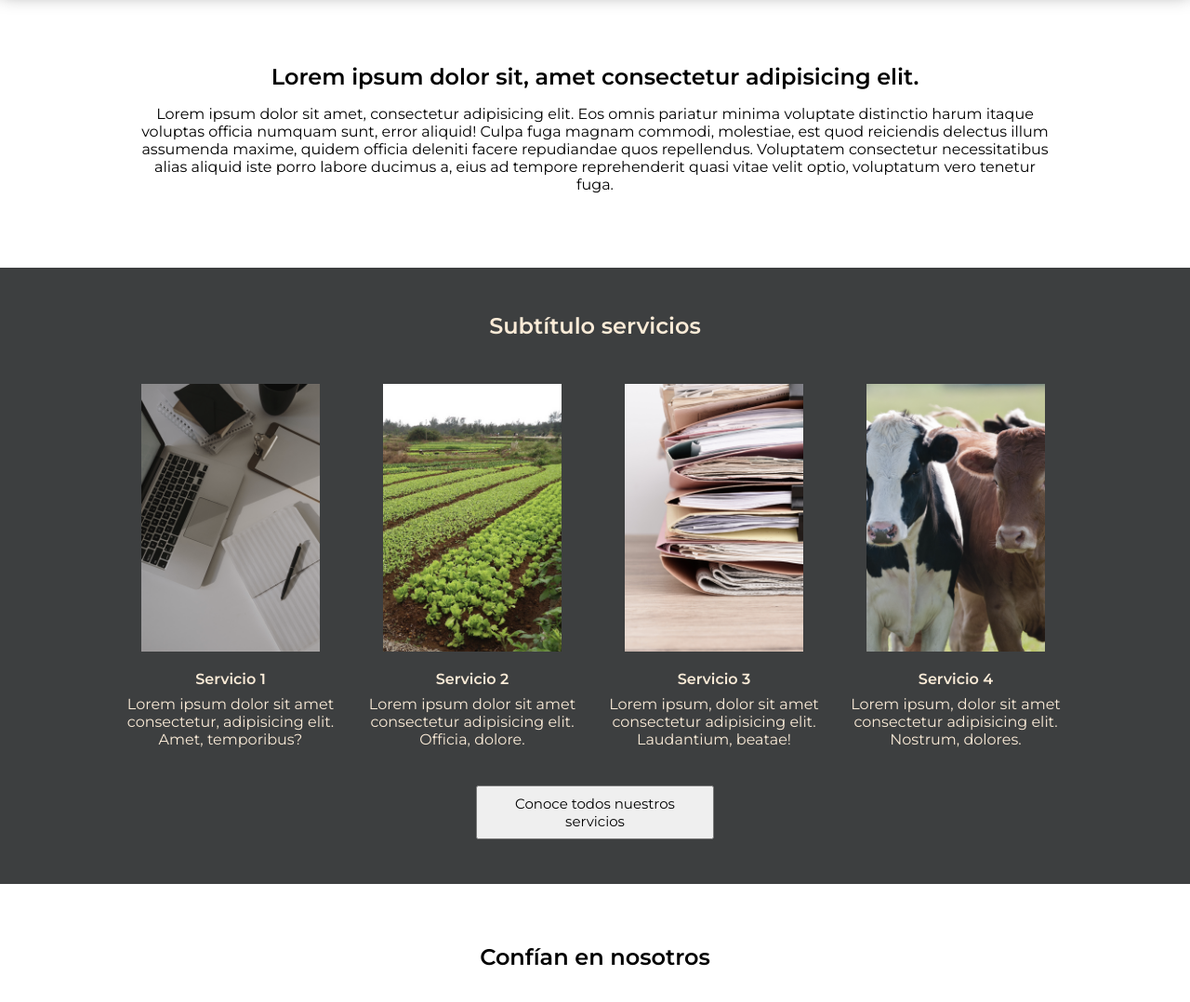
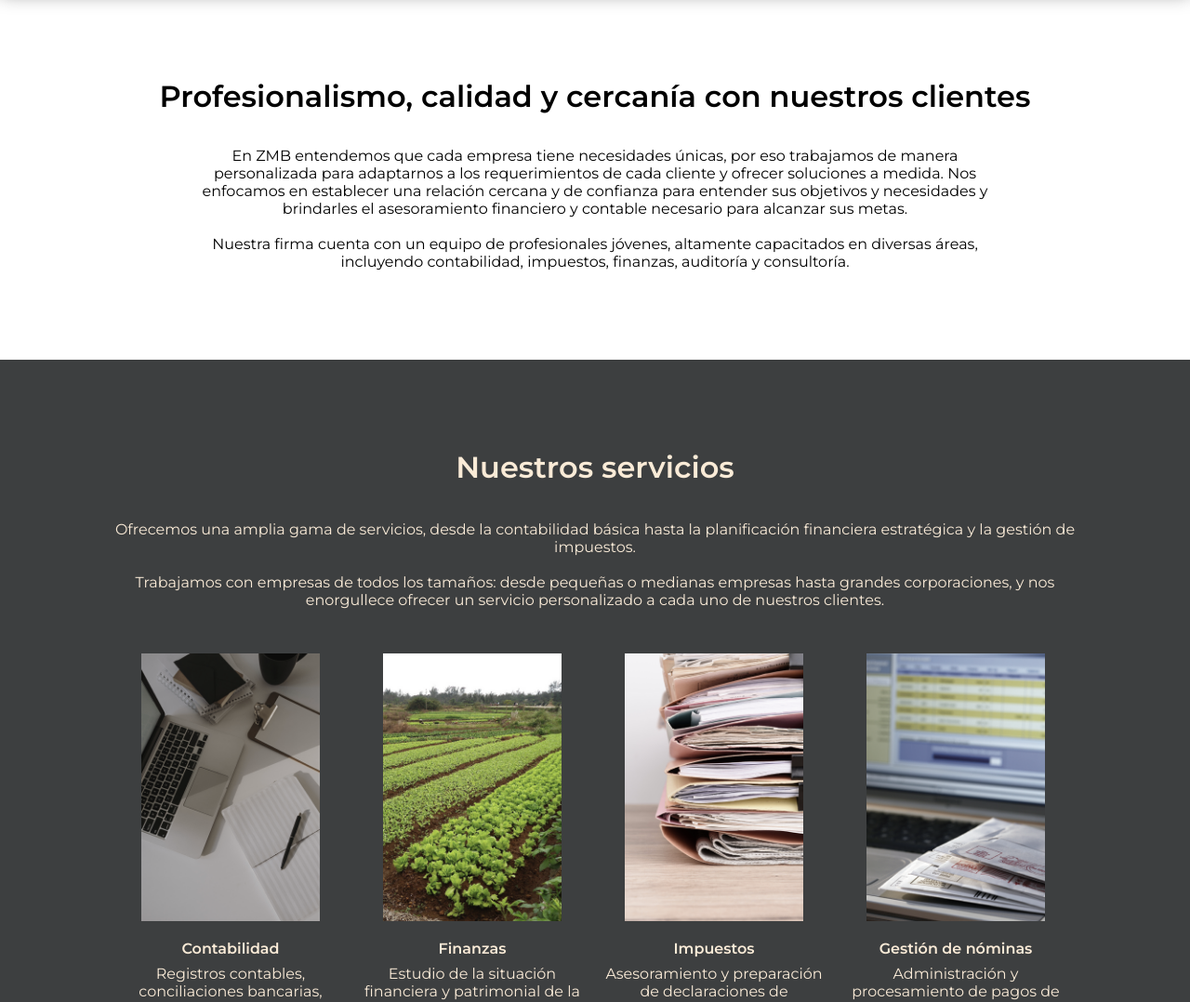
Before and after one commit to mzitovanni/preentrega2-zito, a plain HTML site: page index.html in a window 1280 px wide. Shown: the part 654-1732 px from the top of the page at 93% size. Drawn offline with Linux system fonts and the light colour scheme.

Commit message:
Agregué contenido real a Index

```diff
--- a/css/estilos.css
+++ b/css/estilos.css
@@ -153,8 +153,8 @@ fb8500 - naranja
     background-color: #3d3f40;
     color: antiquewhite;
     text-align: center;
-    padding-top: 3rem;
-    padding-bottom: 3rem;
+
+    padding: 3rem;
 }
 
 /* GRILLA DE SERVICIOS - HOME */
@@ -169,9 +169,11 @@ fb8500 - naranja
 
 .button {
     background-color: #3d3f40;
-    padding-bottom: 3rem;
+    padding-bottom: 6rem;
+    padding-top: 2rem;
 
 }
+
 
 .button-text {
     font-size: 15px;
@@ -194,8 +196,10 @@ fb8500 - naranja
 
 .subtitulo {
     text-align: center;
-    padding-top: 3rem;
-    padding-bottom: 1rem;
+    padding-top: 5rem;
+    padding-bottom: 2rem;
+    padding-left: 3rem;
+    padding-right: 3rem;
 
 }
 
@@ -203,8 +207,9 @@ fb8500 - naranja
     display: grid;
     grid-template-columns: repeat(6,1fr);
     padding-bottom: 4rem;
-    padding: 0.5rem;
+    padding: 1rem;
     vertical-align: center;
+    margin-bottom: 4rem;
 }
 
 .clientes-grid img {
@@ -259,8 +264,8 @@ fb8500 - naranja
     display: grid;
     grid-template-columns: repeat(3, 1fr);
     background: linear-gradient(0deg, rgba(2,48,71,1) 0%, rgba(10,85,102,1) 61%);
-    padding: 2rem;
-    margin-top: 3rem;
+    padding: 3rem;
+
 }
 
 .footer-text {
@@ -335,6 +340,12 @@ fb8500 - naranja
 
 @media (min-width: 768px)
 {
+
+    h2 {
+        font-size: xx-large;
+    }
+
+
     .header-flex {
         flex-direction: row;
         justify-content: space-around;
@@ -350,8 +361,8 @@ fb8500 - naranja
 
     .banner-hero {
         padding: 20vh;
-        padding-right: 40%;
-        font-size:larger;
+        padding-right: 30%;
+        font-size:180%;
     }
 
     .banner-hero-servicios {
@@ -379,8 +390,9 @@ fb8500 - naranja
     }
 
     .texo-descripcion {
-        padding-top: 5rem;
-        padding-bottom: 5rem;
+        padding-top: 8rem;
+        padding-bottom: 8rem;
+        padding: 6rem;
     }
 
     .texo-descripcion p {
@@ -418,10 +430,17 @@ fb8500 - naranja
 
 
     .subtitulo {
-        padding-top: 4rem;
-        padding-bottom: 2rem;
+        padding-top: 8rem;
+        padding-bottom: 3rem;
 
     }
+
+    .subtitulo-color {
+        padding-top: 6rem;
+        padding-left: 6rem;
+        padding-right: 6rem;
+    }
+
     .clientes-grid {
         padding-left: 15vh;
         padding-right: 15vh;
--- a/index.html
+++ b/index.html
@@ -19,6 +19,7 @@
         </div>
         <nav>
             <ul>
+                <li><a href="./index.html" class="menu-destacado">Inicio</a></li>
                 <li><a href="./secciones/servicios.html">Servicios</a></li>
                 <li><a href="./secciones/quines-somos.html">Quiénes somos</a></li>
                 <li><a href="./secciones/contacto.html">Contacto</a></li>
@@ -30,54 +31,55 @@
     <main>
         <!-- BANNER INICIAL -->
         <section class="banner-hero">
-            <h1>Lorem ipsum dolor sit amet, consectetur adipisicing elit.</h1>
+            <h1>Soluciones integrales para las necesidades financieras y contables de tu empresa</h1>
         </section>
 
         <!-- TEXTO DESCRIPTIVO -->
         <section class="texo-descripcion">
             <h2>
-                Lorem ipsum dolor sit, amet consectetur adipisicing elit.
+                Profesionalismo, calidad y cercanía con nuestros clientes
             </h2>
             <p>
-                Lorem ipsum dolor sit amet, consectetur adipisicing elit. Eos omnis pariatur minima voluptate distinctio
-                harum itaque voluptas officia numquam sunt, error aliquid! Culpa fuga magnam commodi, molestiae, est quod
-                reiciendis delectus illum assumenda maxime, quidem officia deleniti facere repudiandae quos repellendus.
-                Voluptatem consectetur necessitatibus alias aliquid iste porro labore ducimus a, eius ad tempore
-                reprehenderit quasi vitae velit optio, voluptatum vero tenetur fuga.
+                <br>En ZMB entendemos que cada empresa tiene necesidades únicas, por eso trabajamos de manera personalizada para adaptarnos a los requerimientos de cada cliente y ofrecer soluciones a medida. Nos enfocamos en establecer una relación cercana y de confianza para entender sus objetivos y necesidades y brindarles el asesoramiento financiero y contable necesario para alcanzar sus metas.
+                <br><br>Nuestra firma cuenta con un equipo de profesionales jóvenes, altamente capacitados en diversas áreas, incluyendo contabilidad, impuestos, finanzas, auditoría y consultoría.
+
             </p>
         </section>
 
         <!-- SERVICIOS -->
         <section class="subtitulo-color">
-            <h2>Subtítulo servicios</h2>
+            <h2>Nuestros servicios</h2>
+            <p> <br><br>Ofrecemos una amplia gama de servicios, desde la contabilidad básica hasta la planificación financiera estratégica y la gestión de impuestos.
+                <br><br>Trabajamos con empresas de todos los tamaños: desde pequeñas o medianas empresas hasta grandes corporaciones, y nos enorgullece ofrecer un servicio personalizado a cada uno de nuestros clientes.
+                </p>
         </section>
         <section class="servicios-grid">
             <article class="servicio">
                 <img src="./recursos/imagenes/Servicios9.png" alt="Servicio 1">
                 <div>
-                    <h4>Servicio 1</h4>
-                    <p>Lorem ipsum dolor sit amet consectetur, adipisicing elit. Amet, temporibus?</p>
+                    <h4>Contabilidad</h4>
+                    <p>Registros contables, conciliaciones bancarias, preparación de estados financieros y balances, entre otros.</p>
                 </div>
             </article>
             <article class="servicio">
                 <img src="./recursos/imagenes/Servicios3.png" alt="Servicio 2">
                 <div>
-                    <h4>Servicio 2</h4>
-                    <p>Lorem ipsum dolor sit amet consectetur adipisicing elit. Officia, dolore.</p>
+                    <h4>Finanzas</h4>
+                    <p>Estudio de la situación financiera y patrimonial de la empresa para una mejor toma de decisiones que apueste por el futuro.</p>
                 </div>
             </article>
             <article class="servicio">
                 <img src="./recursos/imagenes/Servicios7.png" alt="Servicio 3">
                 <div>
-                    <h4>Servicio 3</h4>
-                    <p>Lorem ipsum, dolor sit amet consectetur adipisicing elit. Laudantium, beatae!</p>
+                    <h4>Impuestos</h4>
+                    <p>Asesoramiento y preparación de declaraciones de impuestos: a la renta, al valor agregado, a las ganancias, entre otros.</p>
                 </div>
             </article>
             <article class="servicio">
-                <img src="./recursos/imagenes/Servicios6.png" alt="Servicio 4">
+                <img src="./recursos/imagenes/Servicios12.png" alt="Servicio 4">
                 <div>
-                    <h4>Servicio 4</h4>
-                    <p>Lorem ipsum, dolor sit amet consectetur adipisicing elit. Nostrum, dolores.</p>
+                    <h4>Gestión de nóminas</h4>
+                    <p>Administración y procesamiento de pagos de salarios, contribuciones sociales, impuestos y deducciones relacionadas.</p>
                 </div>
             </article>
         </section>
@@ -91,7 +93,7 @@
 
         <!-- CLIENTES -->
         <section class="subtitulo">
-            <h2>Confían en nosotros</h2>
+            <h2>Algunos de nuestros clientes</h2>
         </section>
         <section class="clientes-grid">
             <img src="./recursos/logos clientes/logo-cliente-1.png" alt="Cliente1">
@@ -107,6 +109,18 @@
             <img src="./recursos/logos clientes/logo-cliente-11.png" alt="Cliente11">
             <img src="./recursos/logos clientes/logo-cliente-12.png" alt="Cliente12">
         </section>
+
+    <!-- CTA -->
+    <section class="subtitulo-color">
+        <h2>
+            Si está buscando un equipo confiable y experimentado de profesionales, no dudes en contactarnos. <br><br>
+        </h2>
+        <div>
+            <a href="./secciones/contacto.html">
+                <button class="button-text" >Contactar</button>
+            </a>
+        </div>
+
 
     </main>
 
```
Also changed, not shown: secciones/contacto.html (+1 -0 lines), secciones/noticias.html (+1 -0 lines), secciones/quines-somos.html (+1 -0 lines), secciones/servicios.html (+1 -0 lines), recursos/imagenes/Servicios12.png (added).
